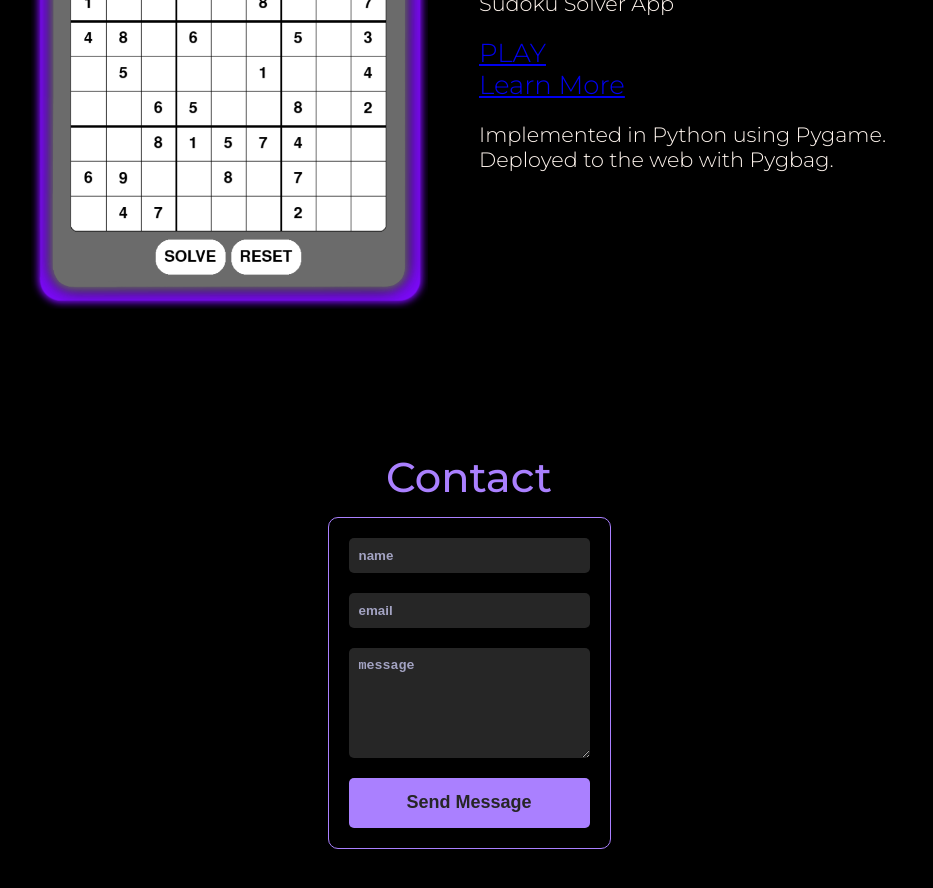
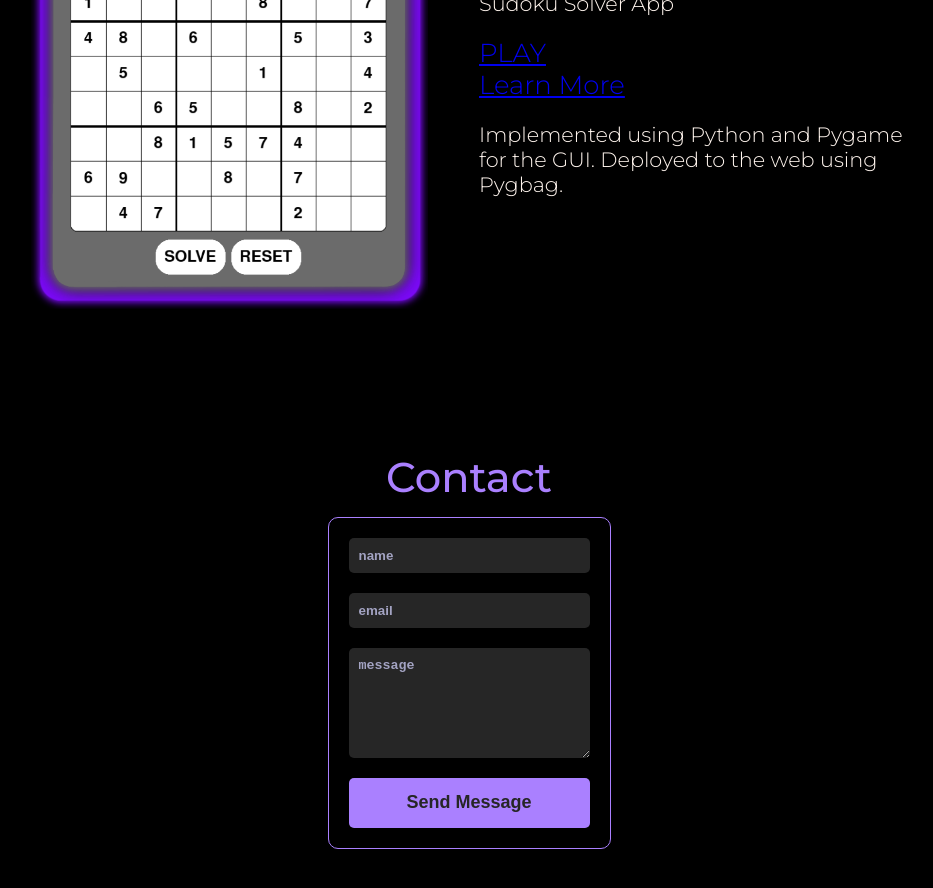
Before and after one commit to FemputerCodes/website-portfolio, a React (Create React App) app: page / in a window 1280 px wide. Shown: the part 1660-2548 px from the top of the page, without its empty margins (171-1104 px from the left). Built offline with nearby package versions, Linux system fonts and the light colour scheme.

Commit message:
Update the wording on my sudoku project section

```diff
--- a/src/pages/Projects.js
+++ b/src/pages/Projects.js
@@ -26,7 +26,7 @@ function Projects() {
             <a href="https://github.com/FemputerCodes/sudoku">Learn More</a>
           </div>
           <p>
-            Implemented in Python using Pygame. Deployed to the web with Pygbag.
+            Implemented using Python and Pygame for the GUI. Deployed to the web using Pygbag.
           </p>
         </div>
       </div>
```
